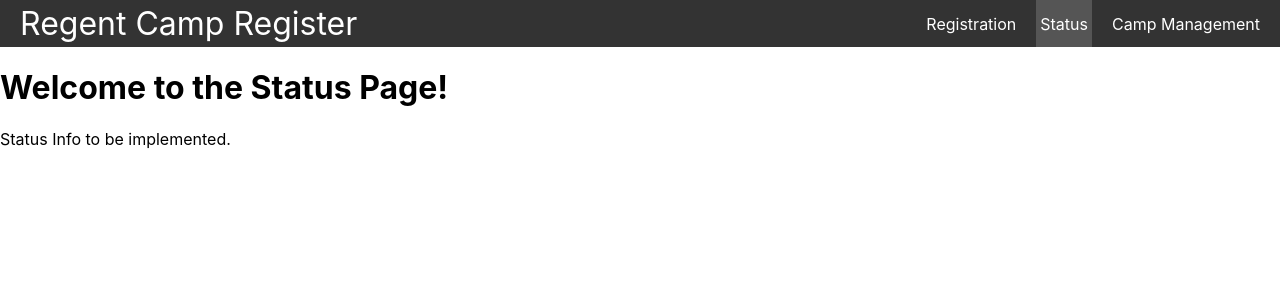
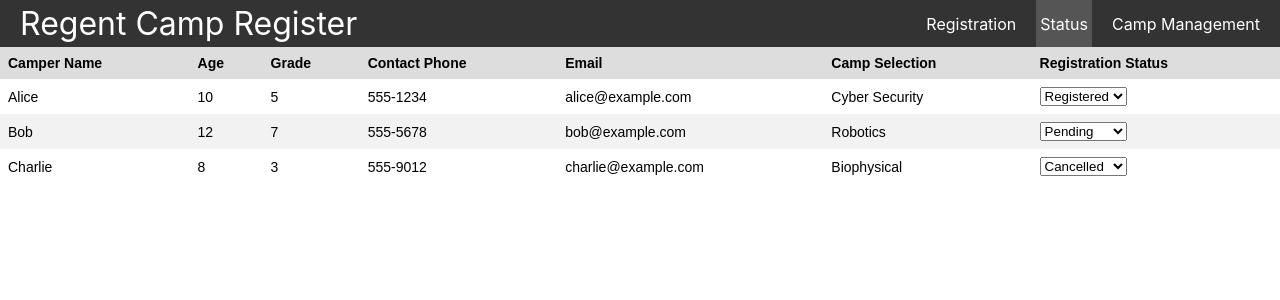
Before and after one commit to Awpertunistic/djangoRegentCamp, a React (Create React App) app in the folder regent-camp-registration/: page /Status in a window 1280 px wide. Shown: the top 300 px of the page. Built offline with nearby package versions, Linux system fonts and the light colour scheme.

Commit message:
Added Major additions to the Status Page

```diff
--- a/regent-camp-registration/package.json
+++ b/regent-camp-registration/package.json
@@ -6,6 +6,7 @@
     "@testing-library/jest-dom": "^5.16.5",
     "@testing-library/react": "^13.4.0",
     "@testing-library/user-event": "^13.5.0",
+    "axios": "^1.4.0",
     "react": "^18.2.0",
     "react-dom": "^18.2.0",
     "react-router-dom": "^6.10.0",
--- a/regent-camp-registration/src/App.js
+++ b/regent-camp-registration/src/App.js
@@ -5,6 +5,37 @@ import Registration from "./pages/Registration";
 import Status from "./pages/Status";
 import CampManagement from "./pages/CampManagement";
 import { Route, Routes } from "react-router-dom";
+
+//Dummy data to see if the Status Page functions properly
+const students = [
+  {
+    campername: "Alice",
+    camperage: 10,
+    grade: 5,
+    contactphone: "555-1234",
+    email: "alice@example.com",
+    campselection: "Cyber Security",
+    regstatus: "registered",
+  },
+  {
+    campername: "Bob",
+    camperage: 12,
+    grade: 7,
+    contactphone: "555-5678",
+    email: "bob@example.com",
+    campselection: "Robotics",
+    regstatus: "pending",
+  },
+  {
+    campername: "Charlie",
+    camperage: 8,
+    grade: 3,
+    contactphone: "555-9012",
+    email: "charlie@example.com",
+    campselection: "Biophysical",
+    regstatus: "cancelled",
+  },
+];
 
 function App() {
   return (
@@ -14,7 +45,7 @@ function App() {
         <Routes>
           <Route path="/" element={<Home />} />
           <Route path="/Registration" element={<Registration />} />
-          <Route path="/Status" element={<Status />} />
+          <Route path="/Status" element={<Status students={students} />} />
           <Route path="/CampManagement" element={<CampManagement />} />
         </Routes>
       </div>
--- /dev/null
+++ b/regent-camp-registration/src/pages/Status.css
@@ -0,0 +1,47 @@
+table {
+    border-collapse: collapse;
+    width: 100%;
+    font-family: Arial, sans-serif;
+    font-size: 14px;
+  }
+
+  th,
+  td {
+    text-align: left;
+    padding: 8px;
+  }
+
+  th {
+    background-color: #dddddd;
+  }
+
+  tr:nth-child(even) {
+    background-color: #f2f2f2;
+  }
+
+  .select-status {
+    width: 100%;
+    height: 100%;
+  }
+
+  .select-status select {
+    width: 100%;
+    height: 100%;
+    border: none;
+    background-color: transparent;
+    font-family: inherit;
+    font-size: inherit;
+    cursor: pointer;
+  }
+
+  .select-status select:focus {
+    outline: none;
+  }
+
+  .select-status select option {
+    color: black;
+    background-color: white;
+    display: flex;
+    justify-content: center;
+    align-items: center;
+  }
--- a/regent-camp-registration/src/pages/Status.js
+++ b/regent-camp-registration/src/pages/Status.js
@@ -1,10 +1,59 @@
-import React from "react";
+import React, { useState } from "react";
+import "./Status.css";
 
-function Status() {
+function Status({ students }) {
+  const [updatedStudents, setUpdatedStudents] = useState(students);
+
+  const handleRegStatusChange = (index, newRegStatus) => {
+    const updatedStudent = {
+      ...updatedStudents[index],
+      regstatus: newRegStatus,
+    };
+    const newStudents = [...updatedStudents];
+    newStudents[index] = updatedStudent;
+    setUpdatedStudents(newStudents);
+  };
+
   return (
     <div>
-      <h1>Welcome to the Status Page!</h1>
-      <p>Status Info to be implemented.</p>
+      <table>
+        <thead>
+          <tr>
+            <th>Camper Name</th>
+            <th>Age</th>
+            <th>Grade</th>
+            <th>Contact Phone</th>
+            <th>Email</th>
+            <th>Camp Selection</th>
+            <th>Registration Status</th>
+          </tr>
+        </thead>
+        <tbody>
+          {updatedStudents &&
+            updatedStudents.map((student, index) => (
+              <tr key={index}>
+                <td>{student.campername}</td>
+                <td>{student.camperage}</td>
+                <td>{student.grade}</td>
+                <td>{student.contactphone}</td>
+                <td>{student.email}</td>
+                <td>{student.campselection}</td>
+                <td>
+                  <select
+                    value={student.regstatus}
+                    onChange={(event) =>
+                      handleRegStatusChange(index, event.target.value)
+                    }
+                  >
+                    <option value="registered">Registered</option>
+                    <option value="pending">Pending</option>
+                    <option value="cancelled">Cancelled</option>
+                  </select>
+                </td>
+              </tr>
+            ))}
+        </tbody>
+      </table>
     </div>
   );
 }
```
Also changed, not shown: 1 other file (tests, documents, lock files or other folders).
